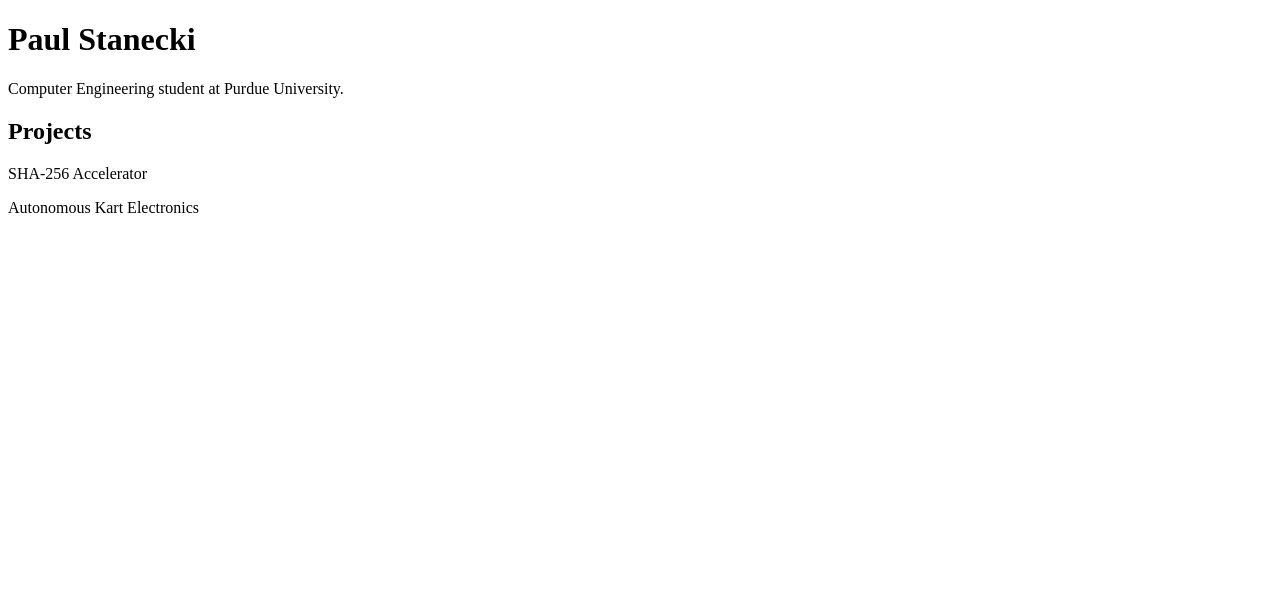
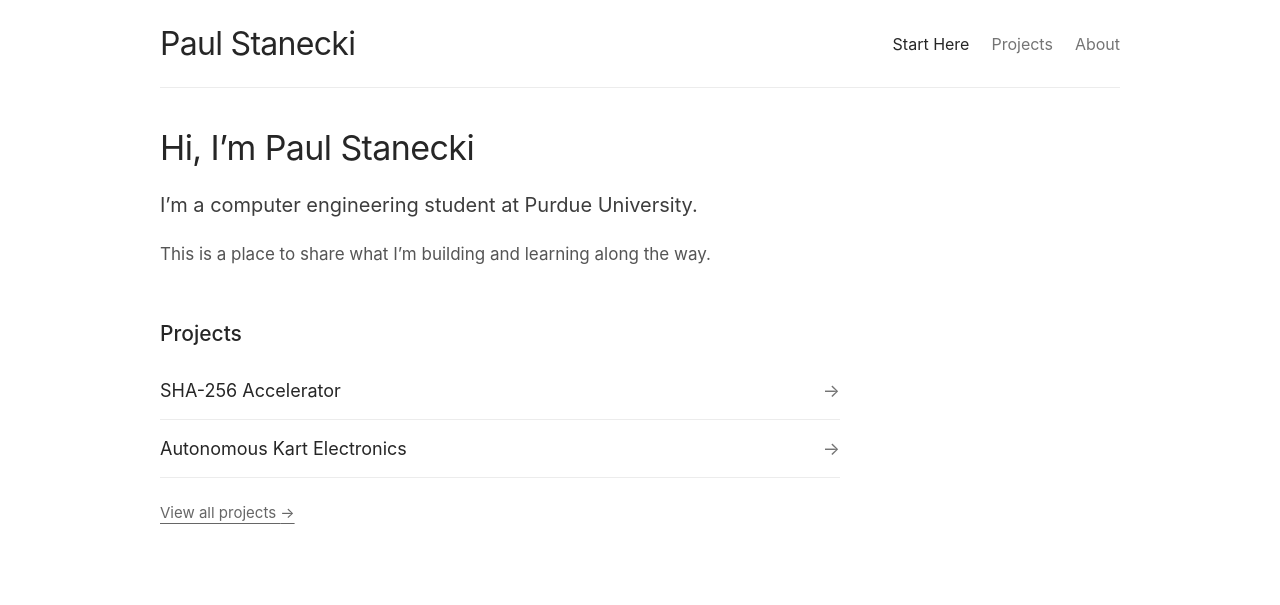
Before and after one commit to pstanecki/pstanecki.github.io, a plain HTML site: page index.html in a window 1280 px wide. Drawn offline with Linux system fonts and the light colour scheme.

Commit message:
Home and project page

```diff
--- a/index.html
+++ b/index.html
@@ -1,14 +1,36 @@
 <!DOCTYPE html>
-<html>
+<html lang="en">
 <head>
+    <meta charset="utf-8">
+    <meta name="viewport" content="width=device-width, initial-scale=1">
+    <meta name="description" content="Paul Stanecki, computer engineering student at Purdue University. Engineering projects and things I’m learning.">
     <title>Paul Stanecki</title>
+    <link rel="stylesheet" href="styles.css">
 </head>
 <body>
-    <h1>Paul Stanecki</h1>
-    <p>Computer Engineering student at Purdue University.</p>
-
-    <h2>Projects</h2>
-    <p>SHA-256 Accelerator</p>
-    <p>Autonomous Kart Electronics</p>
+    <a class="skip-link" href="#main">Skip to content</a>
+    <div class="site">
+        <header class="site-header">
+            <a class="site-name" href="index.html">Paul Stanecki</a>
+            <nav aria-label="Main navigation">
+                <a href="index.html" aria-current="page">Start Here</a>
+                <a href="projects.html">Projects</a>
+                <a href="about.html">About</a>
+            </nav>
+        </header>
+        <main id="main">
+            <h1>Hi, I’m Paul Stanecki</h1>
+            <p class="intro">I’m a computer engineering student at Purdue University.</p>
+            <p>This is a place to share what I’m building and learning along the way.</p>
+            <section class="projects-section" aria-labelledby="projects-heading">
+                <h2 id="projects-heading">Projects</h2>
+            <ul class="project-list">
+                <li><a href="projects/sha-256-accelerator.html">SHA-256 Accelerator <span aria-hidden="true">→</span></a></li>
+                <li><a href="projects/autonomous-kart-electronics.html">Autonomous Kart Electronics <span aria-hidden="true">→</span></a></li>
+            </ul>
+                <a class="text-link" href="projects.html">View all projects <span aria-hidden="true">→</span></a>
+            </section>
+        </main>
+    </div>
 </body>
 </html>
--- /dev/null
+++ b/styles.css
@@ -0,0 +1,52 @@
+:root {
+    color-scheme: light;
+    font-family: -apple-system, BlinkMacSystemFont, "Segoe UI", Roboto, Helvetica, Arial, sans-serif;
+    color: #262626;
+    background: #fff;
+    font-synthesis: none;
+    text-rendering: optimizeLegibility;
+    -webkit-font-smoothing: antialiased;
+}
+
+* { box-sizing: border-box; }
+body { margin: 0; }
+a { color: inherit; text-underline-offset: 5px; }
+a:focus-visible { outline: 2px solid #335e85; outline-offset: 6px; border-radius: 2px; }
+.site { width: min(100% - 48px, 960px); margin-inline: auto; }
+.site-header {
+    display: flex;
+    align-items: center;
+    justify-content: space-between;
+    gap: 24px;
+    padding-block: 24px;
+    border-bottom: 1px solid #ececec;
+}
+.site-name { font-size: 32px; font-weight: 400; letter-spacing: -.7px; text-decoration: none; }
+nav { display: flex; flex-wrap: wrap; gap: 22px; }
+nav a { color: #747474; font-size: 16px; text-decoration: none; }
+nav a:hover, nav a[aria-current="page"] { color: #262626; }
+nav a:hover { text-decoration: underline; }
+main { padding-block: 38px 80px; }
+h1 { margin: 0 0 18px; font-size: clamp(28px, 4vw, 34px); font-weight: 400; line-height: 1.3; letter-spacing: -.6px; }
+p { max-width: 680px; margin: 0 0 18px; color: #555; font-size: 17px; line-height: 1.7; }
+.intro { font-size: 20px; color: #3d3d3d; }
+h2 { margin: 0 0 16px; font-size: 21px; font-weight: 500; }
+.projects-section { margin-top: 52px; max-width: 680px; }
+.project-list { list-style: none; padding: 0; margin: 0 0 24px; max-width: 680px; }
+.project-list li { border-bottom: 1px solid #ececec; }
+.project-list a { display: flex; justify-content: space-between; align-items: center; gap: 20px; padding-block: 18px; font-size: 18px; text-decoration: none; }
+.project-list a:hover { text-decoration: underline; }
+.project-list span { color: #747474; }
+.text-link { color: #666; font-size: 15px; }
+.back-link { display: inline-block; margin-bottom: 28px; }
+.skip-link { position: absolute; top: -100px; left: 16px; padding: 12px; background: #fff; }
+.skip-link:focus { top: 12px; }
+@media (max-width: 600px) {
+    .site { width: calc(100% - 40px); }
+    .site-header { align-items: flex-start; flex-direction: column; gap: 18px; padding-block: 22px; }
+    .site-name { font-size: 28px; }
+    nav { gap: 24px; }
+    main { padding-top: 30px; }
+    .intro { font-size: 18px; }
+    .projects-section { margin-top: 40px; }
+}
```
Also changed, not shown: about.html (added, +29 -0 lines), projects.html (added, +31 -0 lines), projects/autonomous-kart-electronics.html (added, +29 -0 lines), projects/sha-256-accelerator.html (added, +29 -0 lines).
